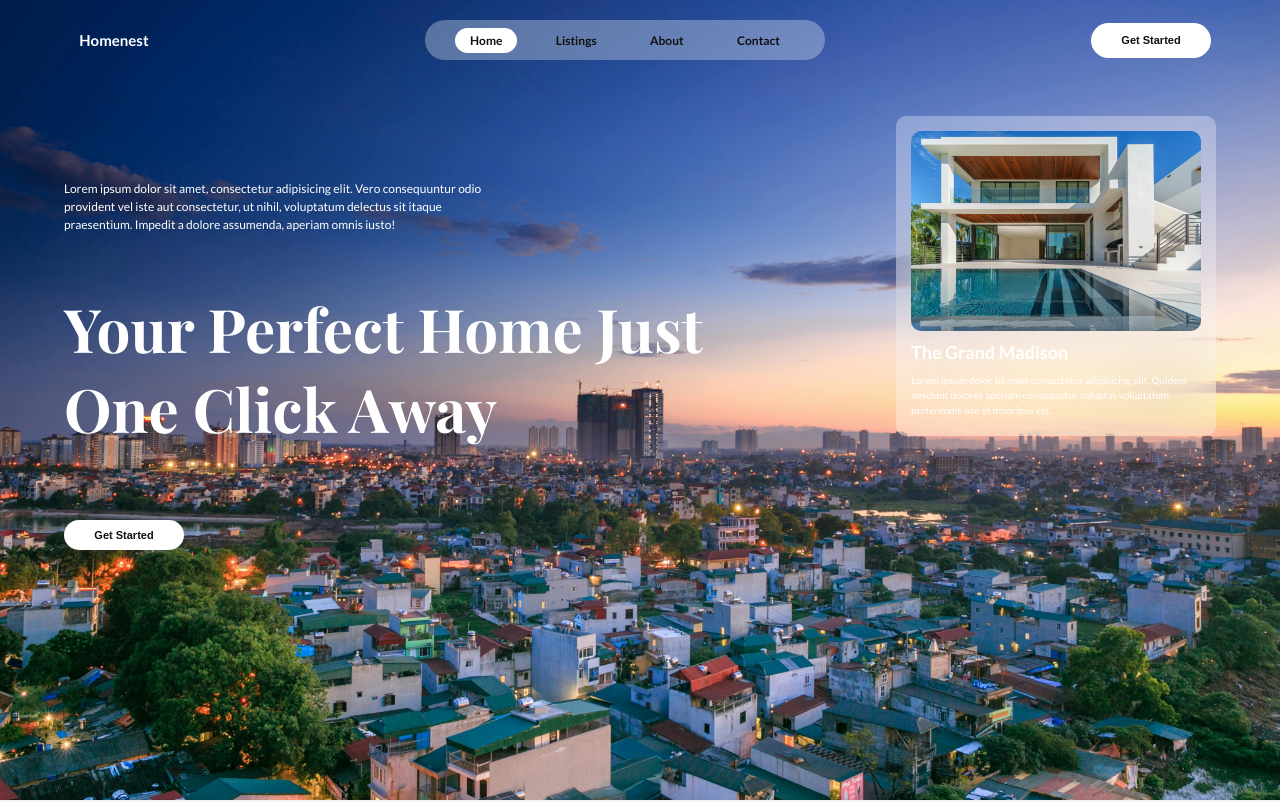
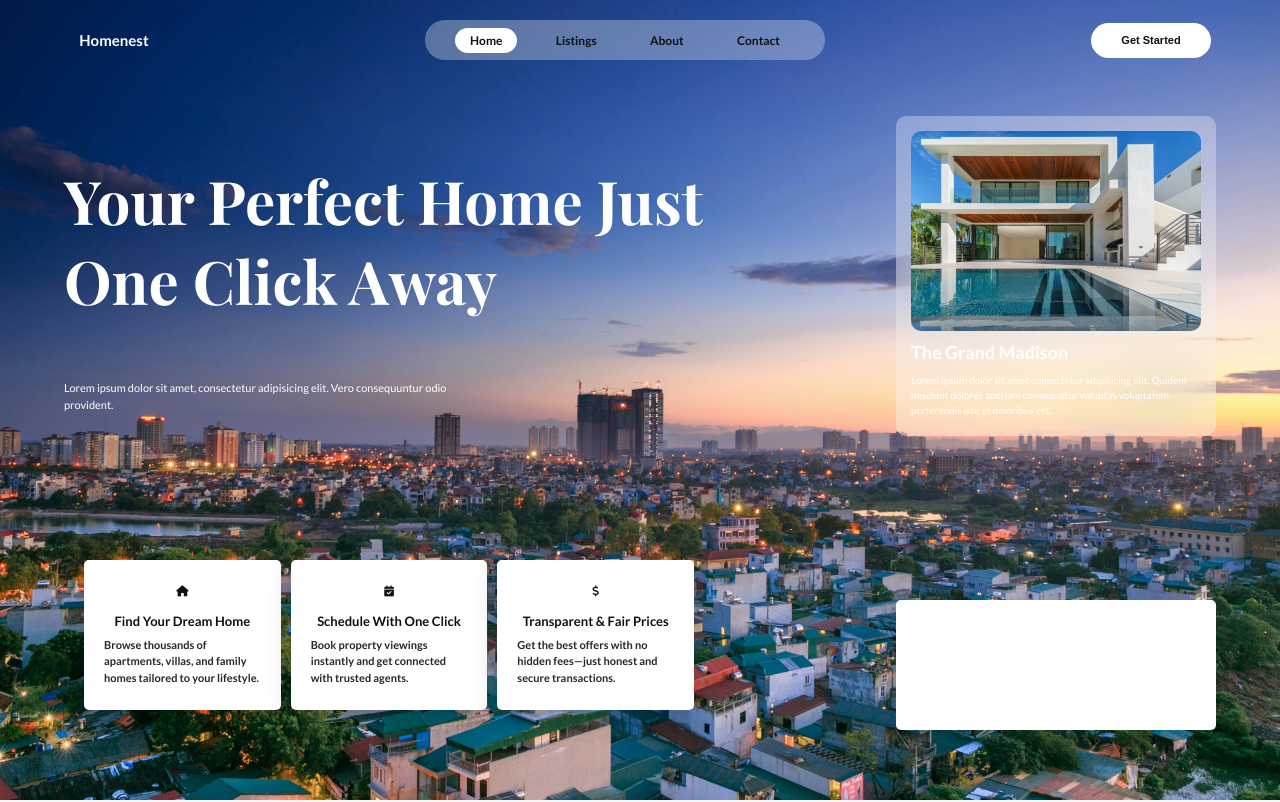
Before and after one commit to Bachez-dev/Real-Estate, a plain HTML site: page index.html in a window 1280 px wide. Shown: the top 802 px of the page. Drawn offline with nearby package versions, Linux system fonts and the light colour scheme.

Commit message:
Changes on the hero section

```diff
--- a/index.html
+++ b/index.html
@@ -6,6 +6,8 @@
   <meta name="viewport" content="width=device-width, initial-scale=1.0">
   <title>Homenest</title>
   <link rel="stylesheet" href="style.css">
+
+  <link rel="stylesheet" href="https://cdnjs.cloudflare.com/ajax/libs/font-awesome/6.4.0/css/all.min.css">
 </head>
 
 <body>
@@ -41,14 +43,39 @@
           </div>
 
 
-          <p class="txt-one">Lorem ipsum dolor sit amet, consectetur adipisicing elit. Vero consequuntur odio provident
-            vel iste aut
-            consectetur, ut nihil, voluptatum delectus sit itaque praesentium. Impedit a dolore assumenda, aperiam omnis
-            iusto!</p>
+          <p class="txt-one">Lorem ipsum dolor sit amet, consectetur adipisicing elit. Vero consequuntur odio provident.
+          </p>
 
-          <a href="GetStarted.html"><button class="get">
-              <span>Get Started</span>
-            </button></a>
+          <div class="get">
+            <div class="features">
+              <div class="feature-card">
+                <div class="icon">
+                  <i class="fas fa-house fa-2x"></i>
+                </div>
+                <h3>Find Your Dream Home</h3>
+                <p>Browse thousands of apartments, villas, and family homes tailored to your lifestyle.</p>
+              </div>
+
+              <div class="feature-card">
+                <div class="icon">
+                  <i class="fas fa-calendar-check fa-2x"></i>
+                </div>
+                <h3>Schedule With One Click</h3>
+                <p>Book property viewings instantly and get connected with trusted agents.</p>
+              </div>
+
+              <div class="feature-card">
+                <div class="icon">
+                  <i class="fas fa-dollar-sign fa-2x"></i>
+                </div>
+                <h3>Transparent & Fair Prices</h3>
+                <p>Get the best offers with no hidden fees—just honest and secure transactions.</p>
+              </div>
+            </div>
+          </div>
+
+          <div class="get1">
+          </div>
 
 
           <div class="hero-image-txt">
--- a/style.css
+++ b/style.css
@@ -174,7 +174,7 @@ body {
       width: 19ch;
       color: white;
       position: absolute;
-      top: 36%;
+      top: 20%;
     }
 
     .txt-one {
@@ -182,8 +182,8 @@ body {
       color: white;
       margin: 20px 0;
       position: absolute;
-      top: 20%;
-      font-size: 12px;
+      top: 45%;
+      font-size: 11px;
       width: 60ch;
       line-height: 1.5;
     }
@@ -192,18 +192,99 @@ body {
 
 
   .get {
-    width: 120px;
-    height: 30px;
-    border-radius: 30px;
-    background: white;
+    width: 650px;
+    height: 150px;
+    border-radius: 5px;
+    /* background: #ffffff; */
+    border: 1px solid #fff;
     color: #101010;
     padding: 0 20px;
     font-weight: 600;
     position: absolute;
-    top: 65%;
+    top: 70%;
     border: none;
     font-size: 11px;
+    cursor: pointer;
+
+    .features {
+      width: 100%;
+      height: 100%;
+      display: flex;
+      justify-content: space-between;
+      gap: 10px;
+      align-items: center;
+    }
+
+    .feature-card {
+      background: rgb(255, 255, 255);
+      /* glass effect */
+      backdrop-filter: blur(12px);
+      -webkit-backdrop-filter: blur(12px);
+      border-radius: 5px;
+      width: 240px;
+      height: 150px;
+      display: flex;
+      flex-direction: column;
+      justify-content: center;
+      align-items: center;
+      padding: 0 20px;
+      color: #101010;
+      box-shadow: 0 8px 24px rgba(0, 0, 0, 0.2);
+      transition: transform 0.3s ease, box-shadow 0.3s ease;
+    }
+
+    .feature-card:hover {
+      transform: translateY(-8px);
+      box-shadow: 0 12px 32px rgba(0, 0, 0, 0.3);
+    }
+
+    .feature-card .icon {
+      font-size: 11px;
+      display: block;
+      margin-bottom: 1rem;
+    }
+
+    .icon i{
+      font-size: 11px;
+    }
+
+    .feature-card h3 {
+      font-size: 13px;
+      margin-bottom: 0.5rem;
+      font-weight: 600;
+      color: #101010;
+    }
+
+    .feature-card p {
+      font-size: 11px;
+      line-height: 1.5;
+      opacity: 0.9;
+    }
   }
+
+  .get1 {
+    width: 320px;
+    height: 130px;
+    border-radius: 5px;
+    background: #ffffff;
+    /* background: url(./realestate/avi-werde-hHz4yrvxwlA-unsplash.jpg);
+    background-repeat: no-repeat;
+    background-position: center;
+    background-size: cover; */
+    backdrop-filter: blur(5px);
+    -webkit-backdrop-filter: blur(5px);
+    border: 1px solid #fff;
+    color: #101010;
+    padding: 0 20px;
+    font-weight: 600;
+    position: absolute;
+    top: 75%;
+    left: 70%;
+    border: none;
+    font-size: 11px;
+    cursor: pointer;
+  }
+
 
   .hero-image-txt {
     width: 320px;
```
